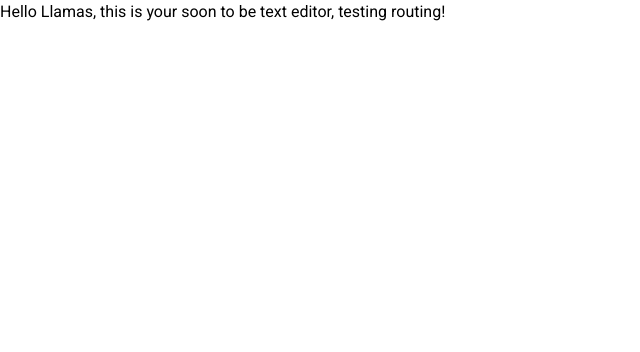
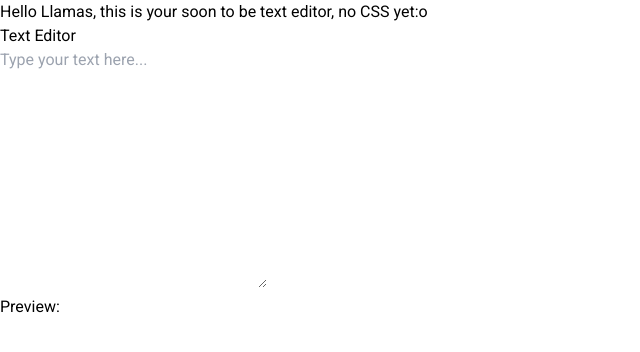
Before and after one commit to jorgetomaylla21/MemOurs, a React app in the folder skeleton-typescript/: page /new-entry in a window 1280 px wide. Shown: the top 352 px of the page, without its empty margins (0-640 px from the left). Built offline with nearby package versions, Linux system fonts and the light colour scheme; no server answers; the HTML template or start-up script is replaced by a standard one.

Commit message:
Added the Editor component, no CSS yet

```diff
--- /dev/null
+++ b/skeleton-typescript/client/src/components/Editor.tsx
@@ -0,0 +1,32 @@
+import React, { useState, ChangeEvent } from 'react';
+
+interface TextEditorProps {
+  initialText?: string;
+}
+
+const Editor: React.FC<TextEditorProps> = ({ initialText = '' }) => {
+  const [text, setText] = useState<string>(initialText);
+
+  const handleTextChange = (event: ChangeEvent<HTMLTextAreaElement>) => {
+    setText(event.target.value);
+  };
+
+  return (
+    <div>
+      <h2>Text Editor</h2>
+      <textarea
+        value={text}
+        onChange={handleTextChange}
+        rows={10}
+        cols={30}
+        placeholder="Type your text here..."
+      />
+      <div>
+        <strong>Preview:</strong>
+        <div>{text}</div>
+      </div>
+    </div>
+  );
+};
+
+export default Editor;
--- a/skeleton-typescript/client/src/components/pages/TextEditor.tsx
+++ b/skeleton-typescript/client/src/components/pages/TextEditor.tsx
@@ -5,6 +5,7 @@ import "../../../src/output.css";
 import NavBar from "../NavBar";
 import { RouteComponentProps } from "@reach/router";
 import SideBar from "../SideBar";
+import Editor from "../Editor";
 
 //TODO(weblab student): REPLACE WITH YOUR OWN CLIENT_ID
 //const GOOGLE_CLIENT_ID = "969378506162-5ltmi54vc1d96lelg5b44slm8c1vbol3.apps.googleusercontent.com";
@@ -15,7 +16,8 @@ const Skeleton = (props: Props) => {
 
   return (
     <div>
-      <h1>Hello Llamas, this is your soon to be text editor, testing routing!</h1>
+      <h1>Hello Llamas, this is your soon to be text editor, no CSS yet:o</h1>
+      <Editor/>
     </div>
   );
 };
```
